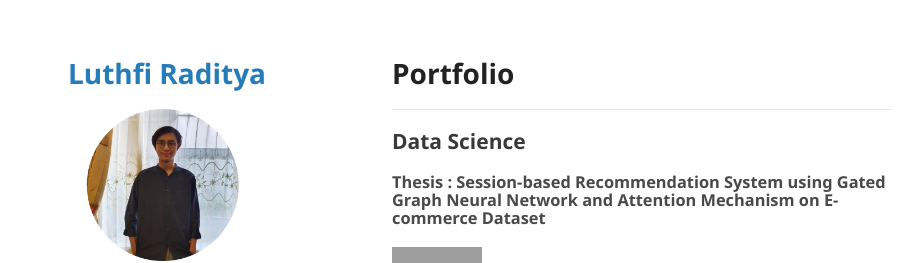
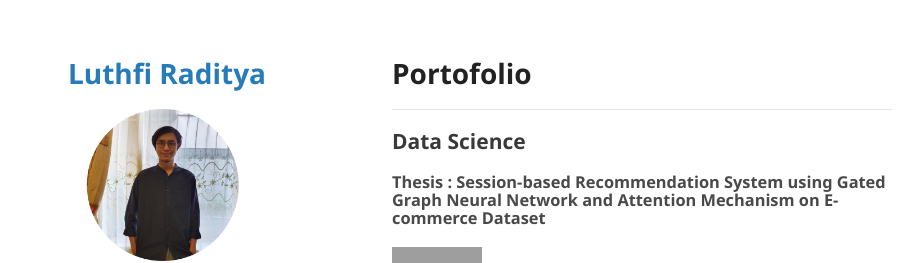
Before and after one commit to luthfiraditya/luthfiraditya.github.io, a Jekyll site: the page built from index.md, in a window 1280 px wide and 900 px high. Shown: the top 263 px of the window, without its empty margins (178-1101 px from the left). Built offline with Jekyll 4.4.1, drawn with Linux system fonts in a browser that asks for light colours; our own code applies the rules of GitHub Pages for plain Markdown files; grey boxes are pictures that could not be loaded.

Commit message:
update target type

```diff
--- a/_config.yml
+++ b/_config.yml
@@ -12,11 +12,12 @@ description:
   </p>
 
   <p align="justify">
-  I am an aspiring Data Scientist with a passion for using business, data, and technology to create something that positively impacts society. I have a deep specialization in constructing machine learning models, which makes me a T-shaped individual.
+  I am an aspiring Data Scientist with a passion for using business, data, and technology to create something that positively impacts society. I have a deep specialization in constructing machine learning models, which makes me a  T-shaped individual.
 
   <br><br>
   I blog about AI/ML/Data Science and my personal experience. Outside of work, I enjoy sports, reading non-fiction, and binge-watching!
   <br><br>
   </p>
 
+
 theme: jekyll-theme-minimal
--- a/index.md
+++ b/index.md
@@ -1,4 +1,4 @@
-# Portfolio
+# Portofolio
 ---
 ## Data Science
 
```
